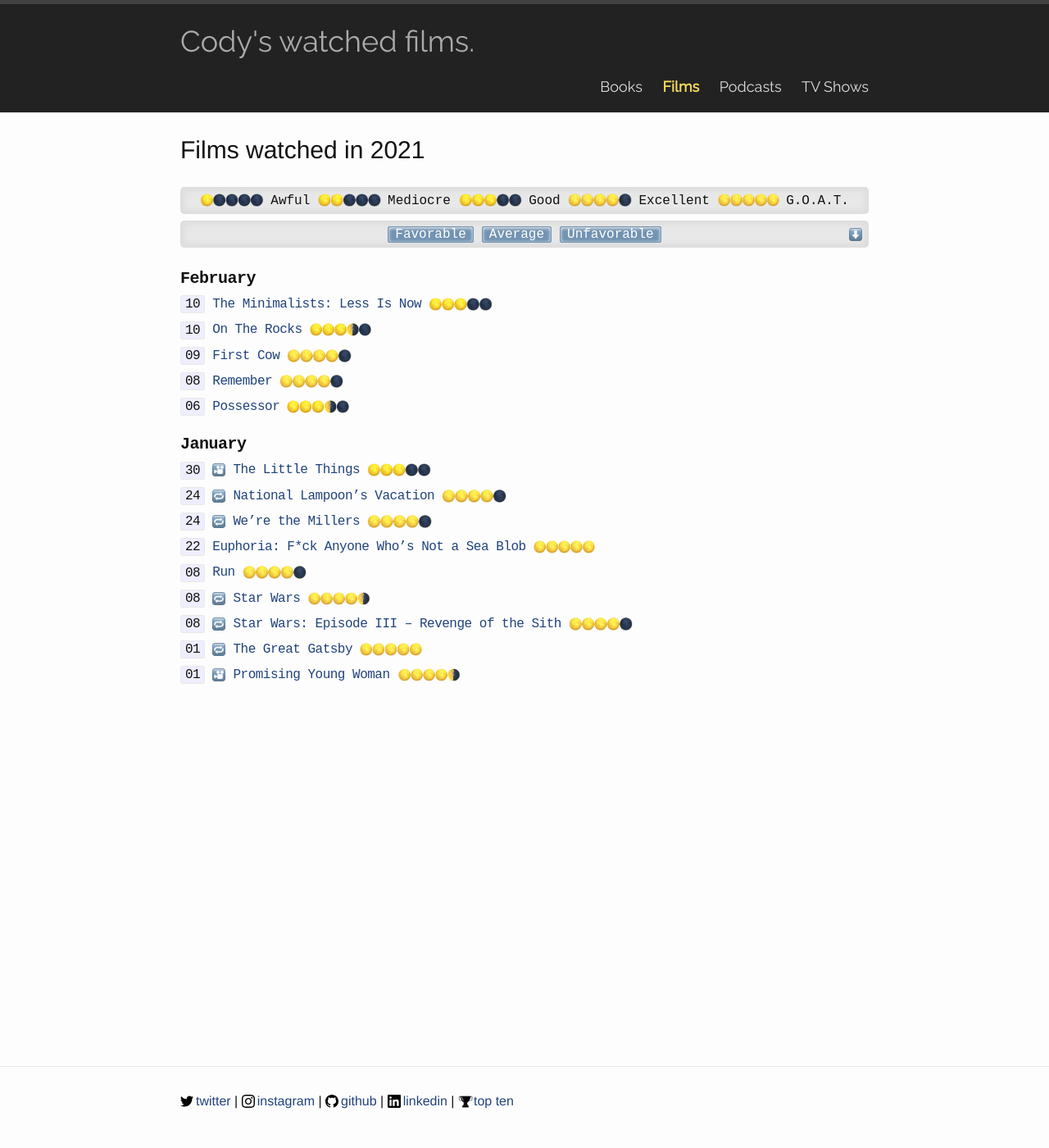
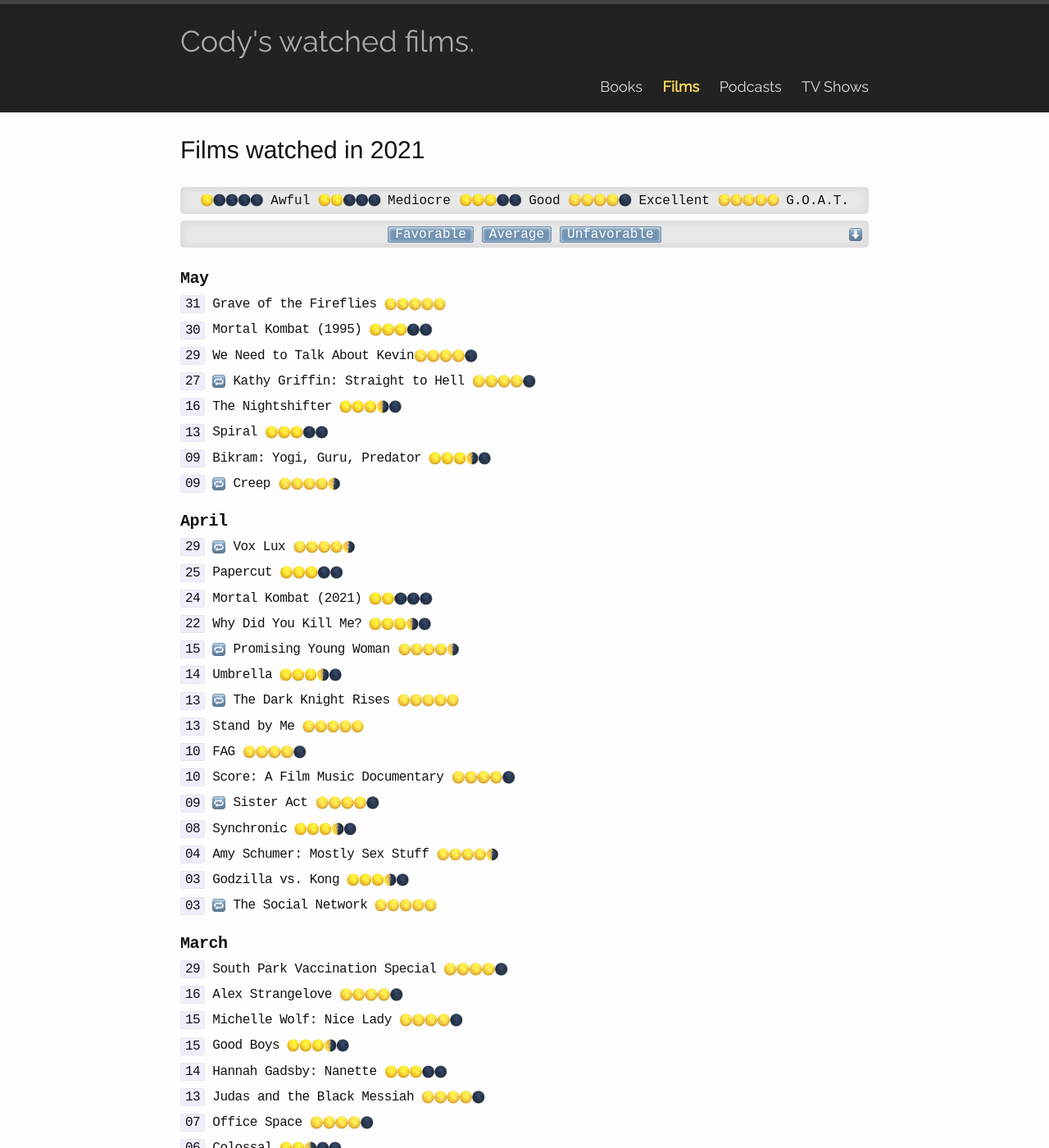
Before and after one commit to codydalerodgers/personal-blog, a Jekyll site: the page built from _films/2021.md, in a window 1280 px wide and 1400 px high. Shown: the whole window at 82% size. Built offline with Jekyll 4.4.1, drawn with Linux system fonts in a browser that asks for light colours; some of the changed text lies outside the part shown.

Commit message:
may updates

```diff
--- a/_films/2021.md
+++ b/_films/2021.md
@@ -4,8 +4,91 @@
 title: Films watched in 2021
 category: films
 ---
+## May
+`31` Grave of the Fireflies {{ site.r5 }}
+
+`30` Mortal Kombat (1995) {{ site.r3 }}
+
+`29` We Need to Talk About Kevin{{ site.r4 }}
+
+`27` {{ site.rw }} Kathy Griffin: Straight to Hell {{ site.r4 }}
+
+`16` The Nightshifter {{ site.r35 }}
+
+`13` Spiral {{ site.r3 }}
+
+`09` Bikram: Yogi, Guru, Predator {{ site.r35 }}
+
+`09` {{ site.rw }} Creep {{ site.r45 }}
+
+## April
+`29` {{ site.rw }} Vox Lux {{ site.r45 }}
+
+`25` Papercut {{ site.r3 }}
+
+`24` Mortal Kombat (2021) {{ site.r2 }}
+
+`22` Why Did You Kill Me? {{ site.r35 }}
+
+`15` {{ site.rw }} Promising Young Woman {{ site.r45 }}
+
+`14` Umbrella {{ site.r35 }}
+
+`13` {{ site.rw }} The Dark Knight Rises {{ site.r5 }}
+
+`13` Stand by Me {{ site.r5 }}
+
+`10` FAG {{ site.r4 }}
+
+`10` Score: A Film Music Documentary {{ site.r4 }}
+
+`09` {{ site.rw }} Sister Act {{ site.r4 }}
+
+`08` Synchronic {{ site.r35 }}
+
+`04` Amy Schumer: Mostly Sex Stuff {{ site.r45 }}
+
+`03` Godzilla vs. Kong {{ site.r35 }}
+
+`03` {{ site.rw }} The Social Network {{ site.r5 }}
+
+## March
+`29` South Park Vaccination Special {{ site.r4 }}
+
+`16` Alex Strangelove {{ site.r4 }}
+
+`15` Michelle Wolf: Nice Lady {{ site.r4 }}
+
+`15` Good Boys {{ site.r35 }}
+
+`14` Hannah Gadsby: Nanette {{ site.r3 }}
+
+`13` Judas and the Black Messiah {{ site.r4 }}
+
+`07` Office Space {{ site.r4 }}
+
+`06` Colossal {{ site.r25 }}
+
+`06` The Bling Ring {{ site.r4 }}
+
+`05` Soul {{ site.r4 }}
+
+`04` Jimmy O. Yang: Good Deal {{ site.r3 }}
+
+`03` {{ site.rw }} Transparent: Musicale Finale {{ site.r4 }}
+
+`01` Marco {{ site.r35 }}
+
 ## February
-`10` [The Minimalists: Less Is Now]() {{ site.r3 }}
+`21` I Care a Lot {{ site.r4 }}
+
+`16` {{ site.rw }} Sweeney Todd: The Demon Barber of Fleet Street {{ site.r5 }}
+
+`13` {{ site.rw }} The Devil Wears Prada {{ site.r5 }}
+
+`12` Saint Maud {{ site.r35 }}
+
+`10` The Minimalists: Less Is Now {{ site.r3 }}
 
 `10` [On The Rocks](https://www.imdb.com/title/tt9606374/) {{ site.r35 }}
 
```
Also changed, not shown: _podcasts/2021.md (+15 -9 lines), _shows/2021.md (+12 -11 lines).
